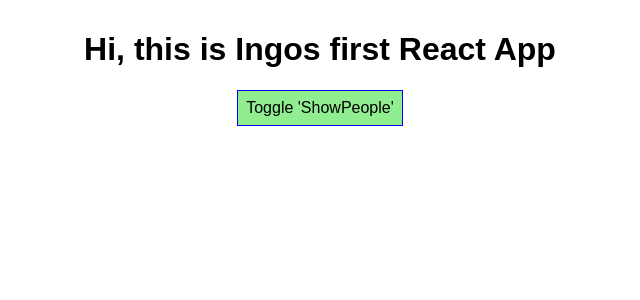
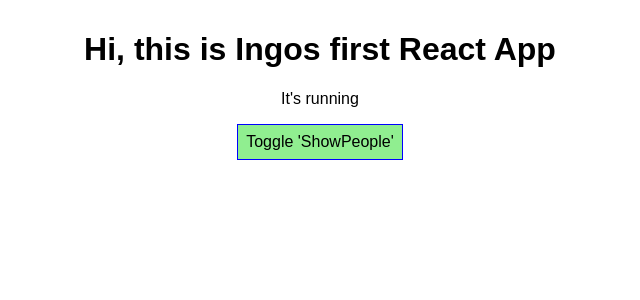
Before and after one commit to igambin/learnReact, a React (Create React App) app in the folder 01_IntroApp_FirstComponent_props_state/: page / in a window 1280 px wide. Shown: the top 300 px of the page, without its empty margins (320-960 px from the left). Built offline with nearby package versions, Linux system fonts and the light colour scheme.

Commit message:
add compose styles with Radium within App.js

```diff
--- a/01_IntroApp_FirstComponent_props_state/package.json
+++ b/01_IntroApp_FirstComponent_props_state/package.json
@@ -3,6 +3,7 @@
   "version": "0.1.0",
   "private": true,
   "dependencies": {
+    "radium": "^0.26.1",
     "react": "^17.0.2",
     "react-dom": "^17.0.2",
     "react-scripts": "1.1.5"
--- a/01_IntroApp_FirstComponent_props_state/src/App.css
+++ b/01_IntroApp_FirstComponent_props_state/src/App.css
@@ -1,3 +1,11 @@
 .App {
   text-align: center;
 }
+
+.lightcoral {
+  color: lightcoral;
+}
+
+.bold {
+  font-weight: bold;
+}
--- a/01_IntroApp_FirstComponent_props_state/src/App.js
+++ b/01_IntroApp_FirstComponent_props_state/src/App.js
@@ -1,5 +1,6 @@
 import React, { Component } from 'react';
 import './App.css';
+import Radium from 'radium';
 import Person from './Person/Person';
 
 class App extends Component {
@@ -67,7 +68,11 @@ class App extends Component {
       font: 'inherit',
       border: '1px solid blue',
       padding: '8px',
-      cursor: 'pointer'
+      cursor: 'pointer',
+      ':hover': {
+        backgroundColor: 'green',
+        color: 'white'
+      }
     };
 
     const style2 = {
@@ -75,6 +80,8 @@ class App extends Component {
     };
 
     let persons = null;
+
+    let classes = [];
 
     if (this.state.showPeople) {
       persons = (
@@ -95,11 +102,24 @@ class App extends Component {
         </div>
       );
       style.backgroundColor='lightpink';
+      style[':hover'] = {
+        backgroundColor: 'red',
+        color: 'white'
+      };
+    }
+
+    if(this.state.people.length <= 2) {
+      classes.push('lightcoral');
+    }
+
+    if(this.state.people.length <= 1) {
+      classes.push('bold');
     }
 
     return (
       <div className="App">
         <h1>Hi, this is Ingos first React App</h1>
+        <p className={classes.join(' ')}>It's running</p>
         <button
           style={style}
           onClick={() => this.togglePeopleHandler()}>
@@ -111,4 +131,4 @@ class App extends Component {
   }
 }
 
-export default App;
+export default Radium(App);
--- a/01_IntroApp_FirstComponent_props_state/src/Person/Person.js
+++ b/01_IntroApp_FirstComponent_props_state/src/Person/Person.js
@@ -1,4 +1,5 @@
 import React from 'react';
+import Radium from 'radium';
 import './Person.css'
 
 const person = (props) =>  {
@@ -20,4 +21,4 @@ const person = (props) =>  {
     )
 };
 
-export default person;
+export default Radium(person);
```
Also changed, not shown: 1 other file (tests, documents, lock files or other folders).
